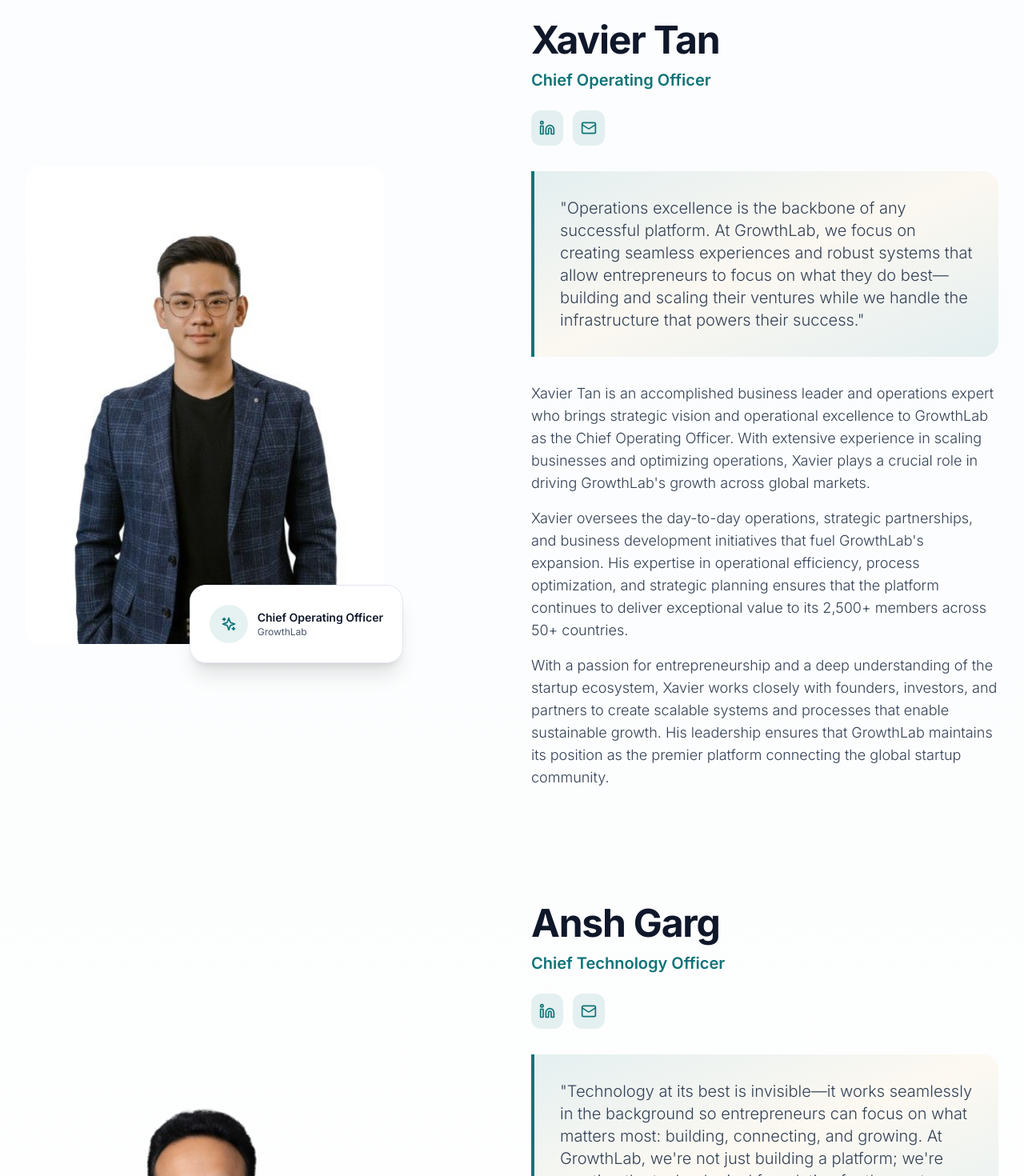
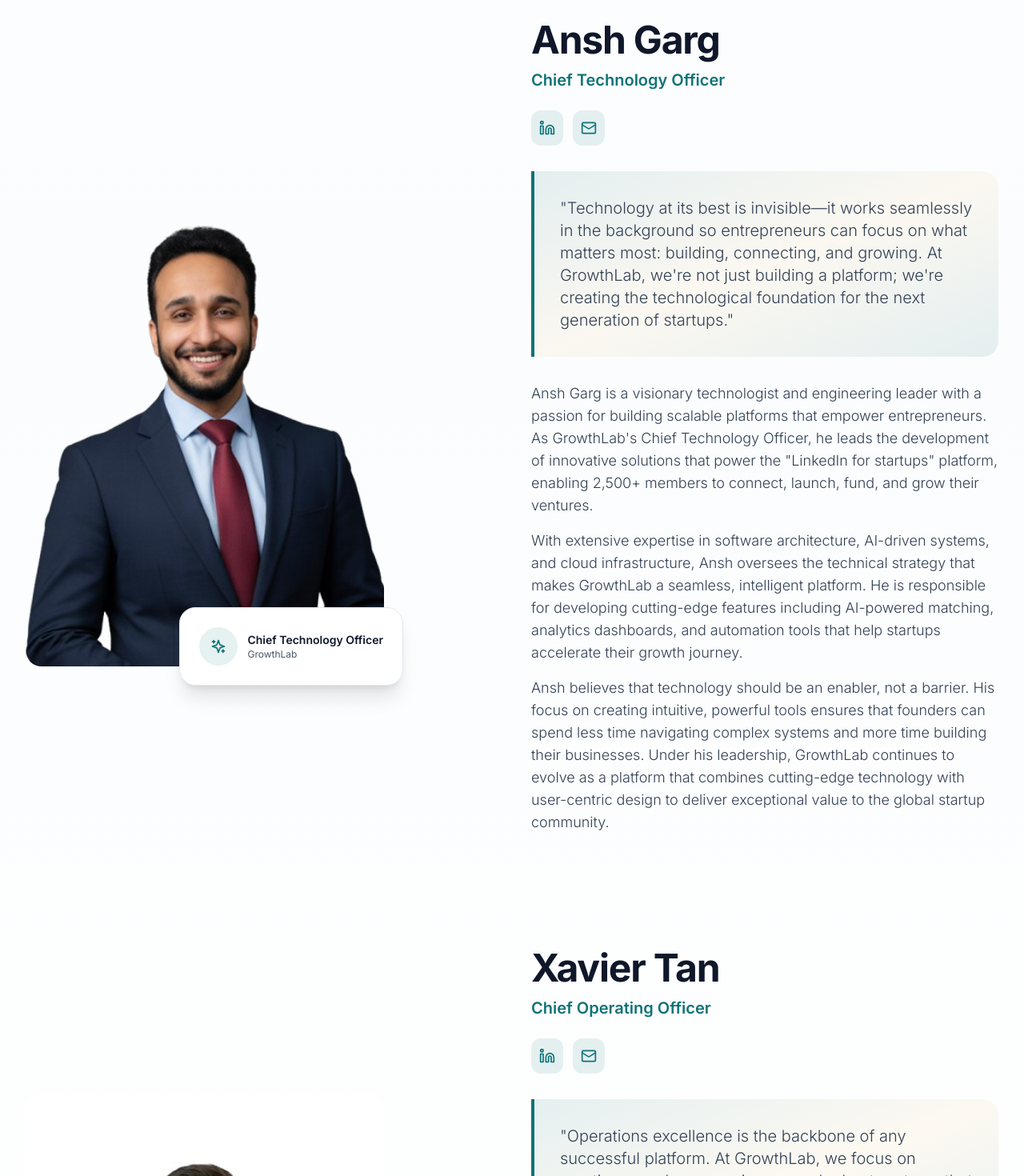
Before and after one commit to Growthlabsg/growthlabsimplesite, a Next.js app: page /founder in a window 1280 px wide. Shown: the part 1560-3030 px from the top of the page at 80% size. Built offline with nearby package versions, Linux system fonts and the light colour scheme.

Commit message:
founder updated

```diff
--- a/components/FounderPreview.tsx
+++ b/components/FounderPreview.tsx
@@ -70,13 +70,13 @@ export default function FounderPreview() {
                 </p>
               </div>
 
-              {/* COO Section */}
+              {/* CTO Section */}
               <div className="space-y-4 pt-6 border-t border-slate-200">
                 <div className="flex items-center gap-4">
                   <div className="relative w-16 h-16 rounded-full overflow-hidden">
                     <Image
-                      src="/founder_xavier_tan.jpeg"
-                      alt="Xavier Tan - Chief Operating Officer"
+                      src="/team-ansh-garg.jpg"
+                      alt="Ansh Garg - Chief Technology Officer"
                       fill
                       className="object-cover"
                       sizes="64px"
@@ -84,18 +84,17 @@ export default function FounderPreview() {
                   </div>
                   <div>
                     <h3 className="text-2xl font-bold text-slate-900">
-                      Xavier Tan
+                      Ansh Garg
                     </h3>
                     <p className="text-lg text-primary font-semibold">
-                      Chief Operating Officer
+                      Chief Technology Officer
                     </p>
                   </div>
                 </div>
                 <p className="text-base text-slate-600 leading-relaxed font-light">
-                  "Operations excellence is the backbone of any successful
-                  platform. We focus on creating seamless experiences that allow
-                  entrepreneurs to focus on building and scaling their
-                  ventures."
+                  "Technology at its best is invisible—it works seamlessly in
+                  the background so entrepreneurs can focus on what matters
+                  most: building, connecting, and growing."
                 </p>
               </div>
 
--- a/components/OurTeam.tsx
+++ b/components/OurTeam.tsx
@@ -93,6 +93,22 @@ const teamMembers: TeamMember[] = [
   },
   {
     id: 2,
+    name: "Ansh Garg",
+    role: "Chief Technology Officer",
+    isMainMember: true,
+    bio: [
+      'Ansh Garg is a visionary technologist and engineering leader with a passion for building scalable platforms that empower entrepreneurs. As GrowthLab\'s Chief Technology Officer, he leads the development of innovative solutions that power the "LinkedIn for startups" platform, enabling 2,500+ members to connect, launch, fund, and grow their ventures.',
+      "With extensive expertise in software architecture, AI-driven systems, and cloud infrastructure, Ansh oversees the technical strategy that makes GrowthLab a seamless, intelligent platform. He is responsible for developing cutting-edge features including AI-powered matching, analytics dashboards, and automation tools that help startups accelerate their growth journey.",
+      "Ansh believes that technology should be an enabler, not a barrier. His focus on creating intuitive, powerful tools ensures that founders can spend less time navigating complex systems and more time building their businesses. Under his leadership, GrowthLab continues to evolve as a platform that combines cutting-edge technology with user-centric design to deliver exceptional value to the global startup community.",
+    ],
+    quote:
+      "Technology at its best is invisible—it works seamlessly in the background so entrepreneurs can focus on what matters most: building, connecting, and growing. At GrowthLab, we're not just building a platform; we're creating the technological foundation for the next generation of startups.",
+    image: "/team-ansh-garg.jpg",
+    linkedin: "https://www.linkedin.com/in/ansh-garg-877785136",
+    email: "anshgarg@growthlab.sg",
+  },
+  {
+    id: 3,
     name: "Xavier Tan",
     role: "Chief Operating Officer",
     isMainMember: true,
@@ -106,22 +122,6 @@ const teamMembers: TeamMember[] = [
     image: "/founder_xavier_tan.jpeg",
     linkedin: "https://www.linkedin.com/in/xavier-tan",
     email: "xavier@growthlab.sg",
-  },
-  {
-    id: 3,
-    name: "Ansh Garg",
-    role: "Chief Technology Officer",
-    isMainMember: true,
-    bio: [
-      'Ansh Garg is a visionary technologist and engineering leader with a passion for building scalable platforms that empower entrepreneurs. As GrowthLab\'s Chief Technology Officer, he leads the development of innovative solutions that power the "LinkedIn for startups" platform, enabling 2,500+ members to connect, launch, fund, and grow their ventures.',
-      "With extensive expertise in software architecture, AI-driven systems, and cloud infrastructure, Ansh oversees the technical strategy that makes GrowthLab a seamless, intelligent platform. He is responsible for developing cutting-edge features including AI-powered matching, analytics dashboards, and automation tools that help startups accelerate their growth journey.",
-      "Ansh believes that technology should be an enabler, not a barrier. His focus on creating intuitive, powerful tools ensures that founders can spend less time navigating complex systems and more time building their businesses. Under his leadership, GrowthLab continues to evolve as a platform that combines cutting-edge technology with user-centric design to deliver exceptional value to the global startup community.",
-    ],
-    quote:
-      "Technology at its best is invisible—it works seamlessly in the background so entrepreneurs can focus on what matters most: building, connecting, and growing. At GrowthLab, we're not just building a platform; we're creating the technological foundation for the next generation of startups.",
-    image: "/team-ansh-garg.jpg",
-    linkedin: "https://www.linkedin.com/in/ansh-garg-877785136",
-    email: "anshgarg@growthlab.sg",
   },
   {
     id: 4,
```
